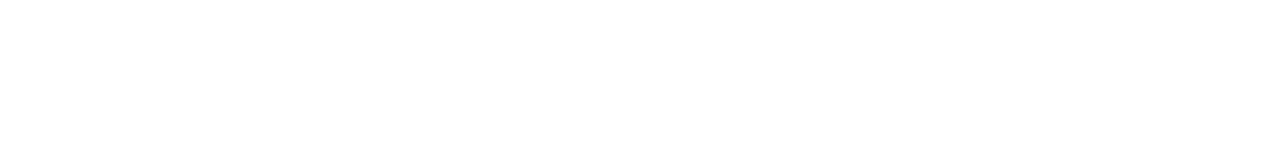
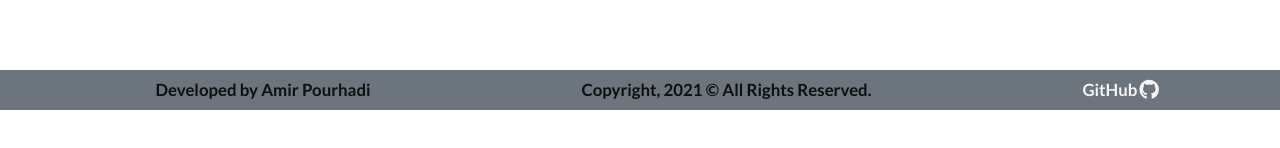
Before and after one commit to Amir-Pourhadi/Contact-Manager, a React (Create React App) app: page / in a window 1280 px wide. Shown: the part 690-838 px from the top of the page. Built offline with nearby package versions, Linux system fonts and the light colour scheme; no server answers.

Commit message:
footer rendered

```diff
--- a/src/components/App.js
+++ b/src/components/App.js
@@ -8,6 +8,7 @@
 import "./App.css";
 import ContactDetail from "./ContactDetail";
 import ContactList from "./ContactList";
+import Footer from "./Footer";
 import Header from "./Header";
 import PageNotFound from "./PageNotFound";
 
@@ -41,9 +42,10 @@
 	};
 
 	return (
-		<div className="ui container">
+		<>
 			<ToastContainer autoClose="2000" position="bottom-right" closeButton="false" />
 			<Header />
+			<div className="ui container">
 				<Switch>
 					<Route
 						path="/"
@@ -58,5 +60,7 @@
 					<Route component={PageNotFound} />
 				</Switch>
 			</div>
+			<Footer />
+		</>
 	);
 }
```
Lines whose indentation alone changed are shown as unchanged.
